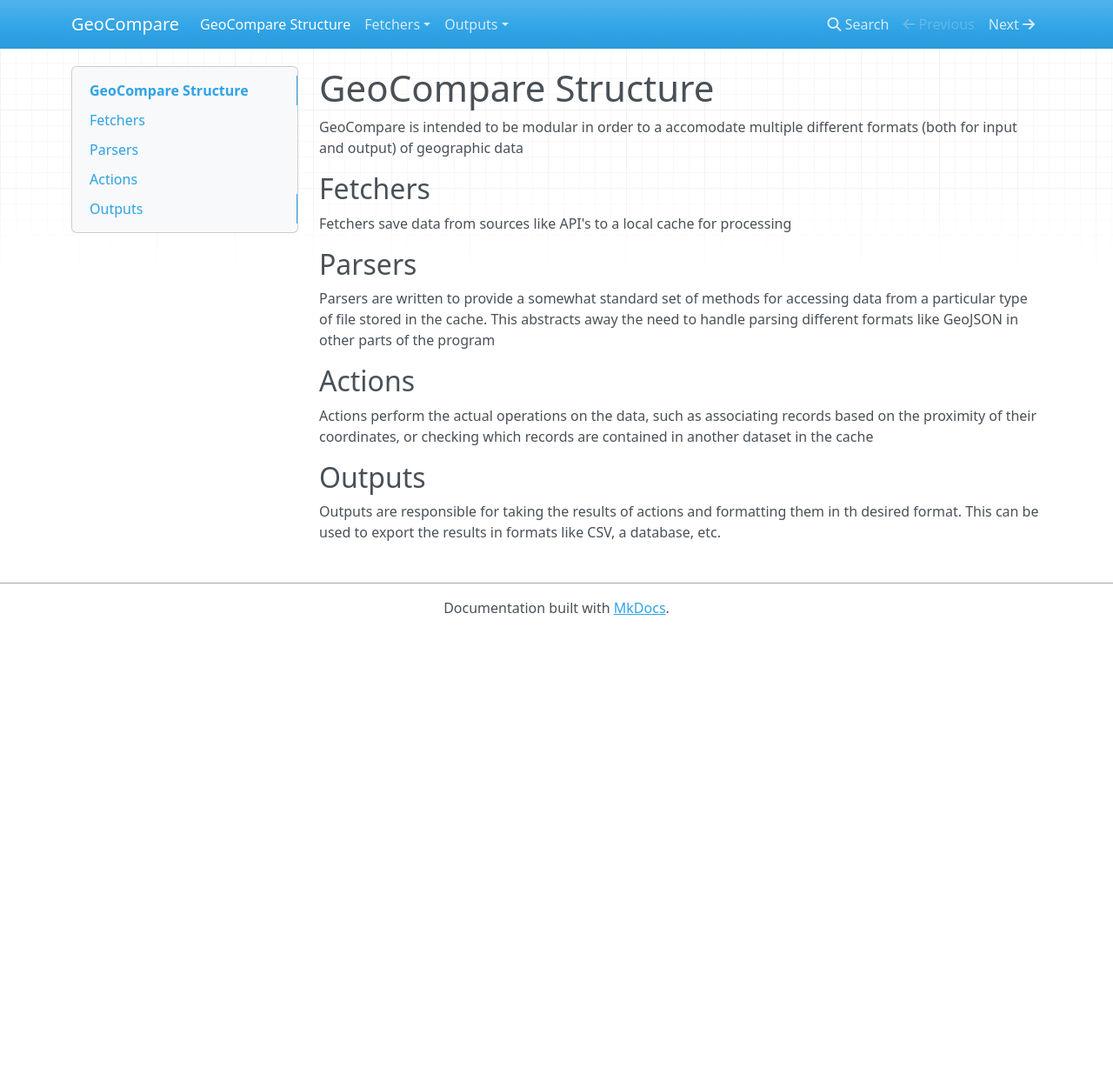
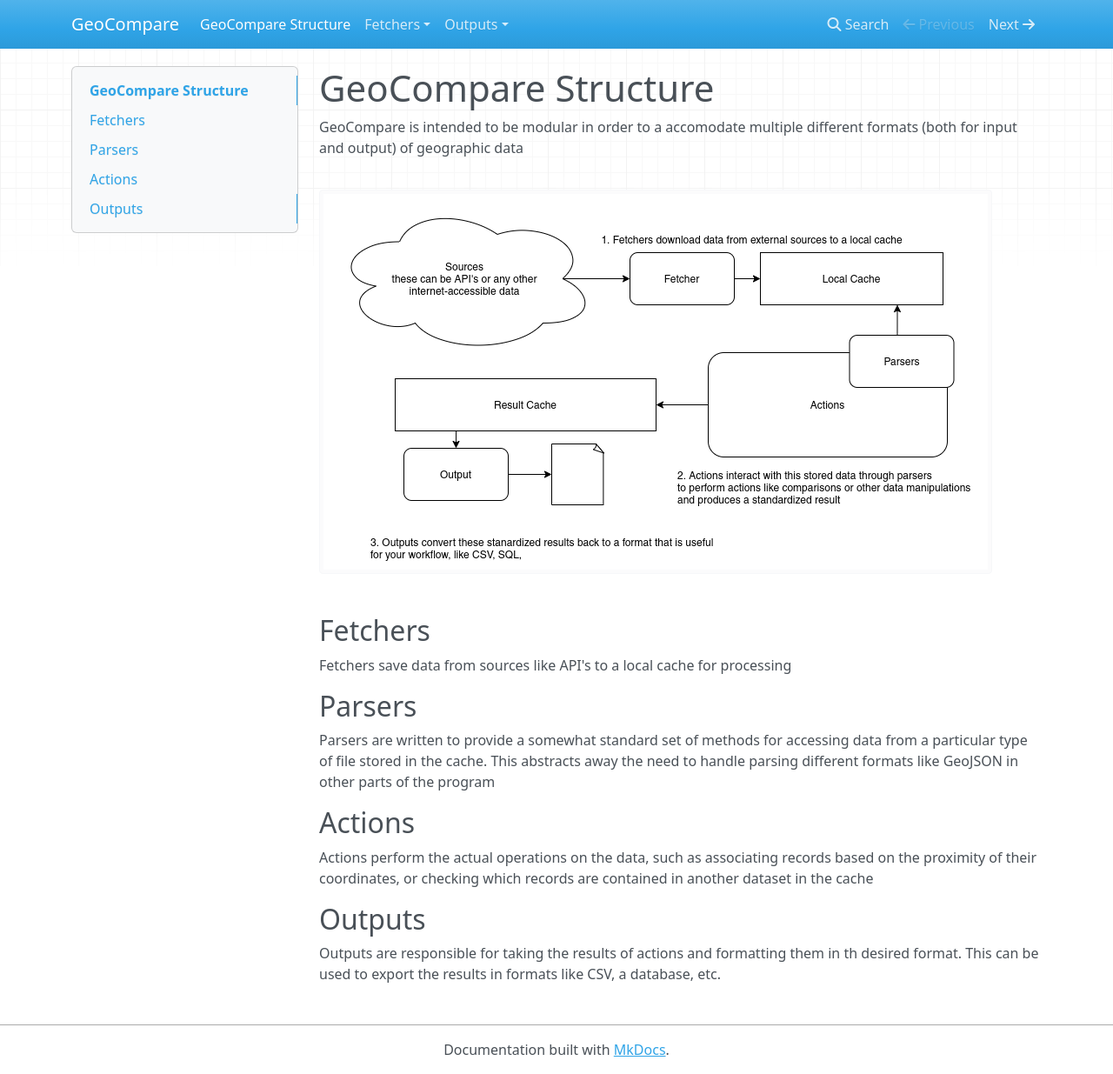
Before and after one commit to mazore/GeoCompare, an MkDocs documentation site: the page built from docs/index.md, in a window 1280 px wide and 1235 px high. Shown: the whole window at 87% size. Built offline with MkDocs 1.6.1, drawn with Linux system fonts in a browser that asks for light colours; nearby versions of some CDN libraries.

Commit message:
add initial architecture diagram and png export

```diff
--- a/docs/index.md
+++ b/docs/index.md
@@ -1,6 +1,8 @@
 # GeoCompare Structure
 
 GeoCompare is intended to be modular in order to a accomodate multiple different formats (both for input and output) of geographic data
+
+![Diagram of GeoCompare Architecture](img/GeoCompare-architecture.png)
 
 ## Fetchers
 Fetchers save data from sources like API's to a local cache for processing
```
Also changed, not shown: docs/img/GeoCompare-architecture.png (added), 1 other file.
